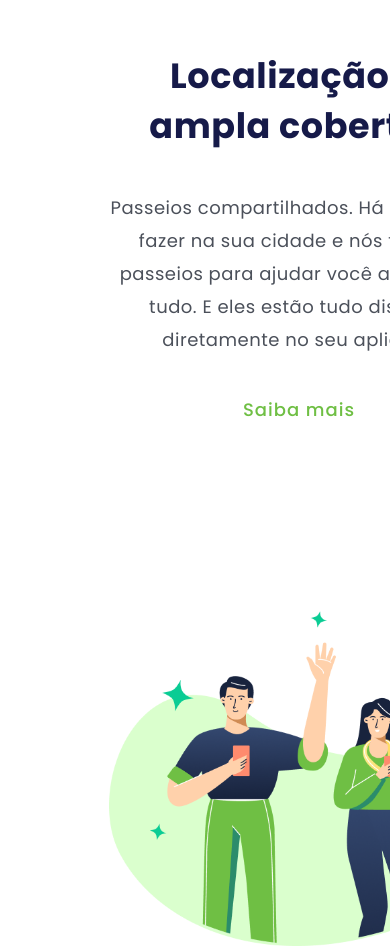
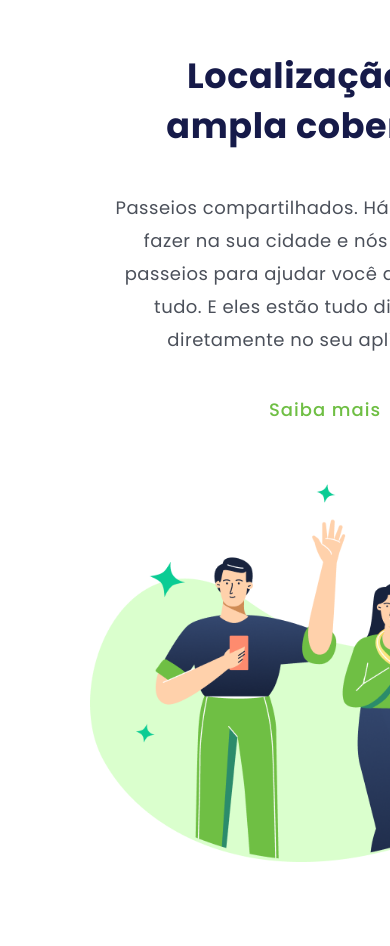
Before and after one commit to feliperyo/ampla-cobertura, a plain HTML site: page index.html in a window 390 px wide. Shown: the part 149-1095 px from the top of the page. After the commit the page ends 1011 px from the top, so only its background shows below. Drawn offline with Linux system fonts and the light colour scheme.

Commit message:
alterando imagens no img

```diff
--- a/styles.css
+++ b/styles.css
@@ -104,9 +104,9 @@ p {
 
     img {
         position: absolute;
-        top: 60%;
-        left: 25vw;
-        width: 400px;
+        top: 50%;
+        left: 12vw;
+        width: 600px;
         height: auto;
 
     }
@@ -145,24 +145,24 @@ p {
 @media screen and (max-width: 600px) {
 
     header {
-        left: 100px;
+        left: 110px;
     }
 
     .button-header {
-        margin-left: 100px;
+        margin-left: 150px;
         width: 25%;
         height: 5%;
         right: none;
-        left: 75%;
+        left: 85%;
     }
 
     main {
         max-width: 600;
         min-width: 200;
-        margin: 100px 0px 0px 35px;
+        margin: 100px 0px 0px 40px;
     }
     .menu-main{
-        margin-right: 12%;
+        margin-right: 5%;
     }
 
     h1 {
@@ -171,7 +171,7 @@ p {
         height: 60px;
         line-height: 50px;
         text-align: center;
-        margin: 0px auto 30px 12%;
+        margin: 0px auto 30px 14%;
         display: block;
         padding: 0px;
     }
@@ -196,6 +196,9 @@ p {
     img{
         top: 90%;
         left: 28%;
+        width: 450px;
+        top: 75%;
+        left: 23%;
     }
 
 
```
Also changed, not shown: img/desktop pt-br.png (added), img/desktop.png (deleted), img/mobile e tablet pt-br.png (added), img/mobile e tablet.png (deleted).
